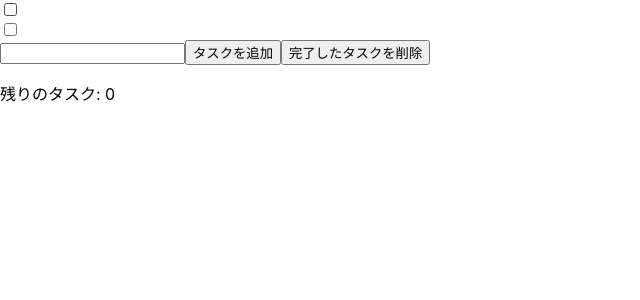
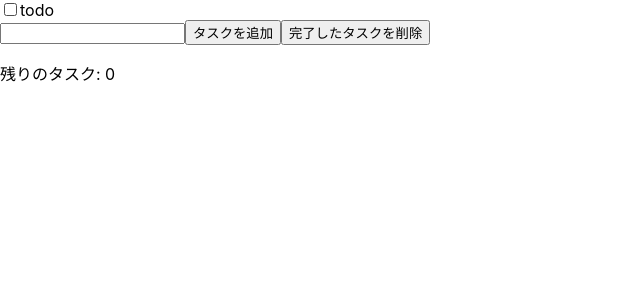
Before and after one commit to t-nakai10/react-todo, a React (Create React App) app: page / in a window 1280 px wide. Shown: the top 300 px of the page, without its empty margins (0-640 px from the left). Built offline with nearby package versions, Linux system fonts and the light colour scheme; the HTML template or start-up script is replaced by a standard one.

Commit message:
オブジェクトにして todos の情報量を増やす

```diff
--- a/src/App.js
+++ b/src/App.js
@@ -6,7 +6,9 @@ function App() {
    * useState() hooks で状態を管理.
    * - 引数に初期値を設定できる.
    **/
-  const [todos, setTodos] = useState(["Todo1", "Todo2"]);
+  const [todos, setTodos] = useState([
+    { name: "todo", id: 1, completed: false },
+  ]);
 
   return (
     <div className="App">
```
